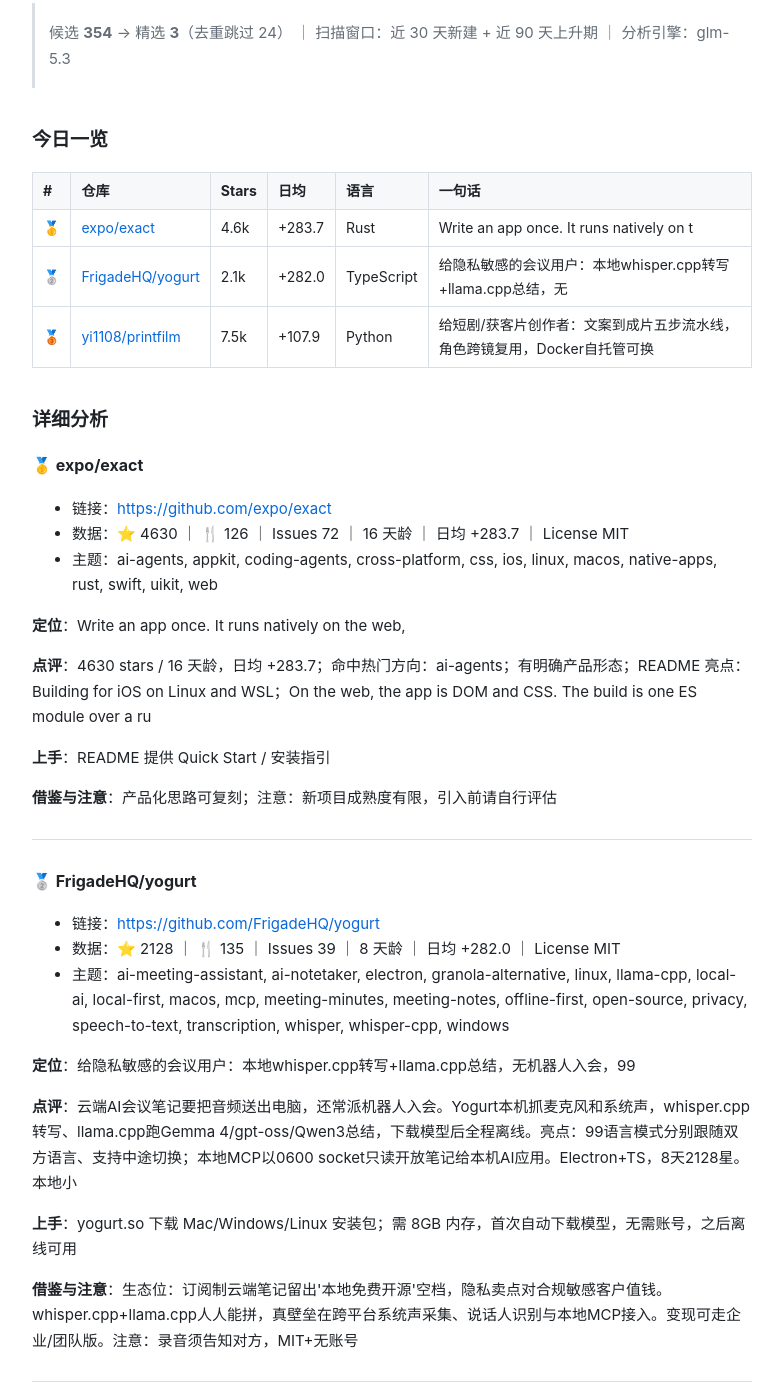
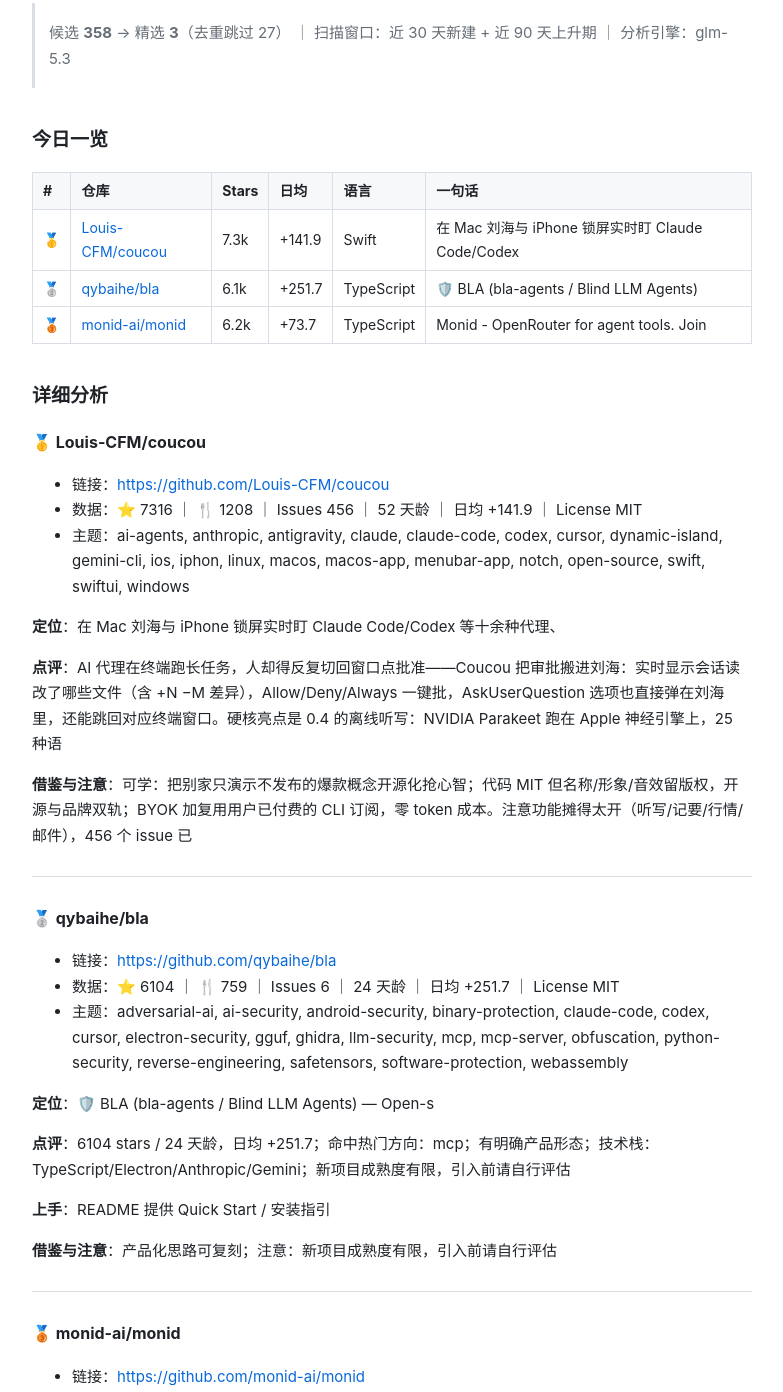
Before and after one commit to coolyi/ai-github-news, a plain HTML site: page 2026-11-18.html in a window 1280 px wide. Shown: the part 407-1799 px from the top of the page, without its empty margins (248-1031 px from the left). Drawn offline with Linux system fonts and the light colour scheme.

Commit message:
发布 2026-11-18 日报 [skip ci]

```diff
--- a/2026-11-18.html
+++ b/2026-11-18.html
@@ -42,7 +42,7 @@ footer.site { margin-top:48px; color:var(--muted); font-size:13px; border-top:1p
 <li><a href="./2026-11-17.html">2026年11月17日</a></li></ul></nav>
 <article><h1>GitHub AI 应用日报 · 2026-11-18</h1>
 <blockquote>
-<p>候选 <strong>354</strong> → 精选 <strong>3</strong>（去重跳过 24） ｜ 扫描窗口：近 30 天新建 + 近 90 天上升期 ｜ 分析引擎：glm-5.3</p>
+<p>候选 <strong>358</strong> → 精选 <strong>3</strong>（去重跳过 27） ｜ 扫描窗口：近 30 天新建 + 近 90 天上升期 ｜ 分析引擎：glm-5.3</p>
 </blockquote>
 <h2>今日一览</h2>
 <table>
@@ -58,65 +58,64 @@ footer.site { margin-top:48px; color:var(--muted); font-size:13px; border-top:1p
 </thead>
 <tbody><tr>
 <td>🥇</td>
-<td><a href="https://github.com/expo/exact">expo/exact</a></td>
-<td>4.6k</td>
-<td>+283.7</td>
-<td>Rust</td>
-<td>Write an app once. It runs natively on t</td>
+<td><a href="https://github.com/Louis-CFM/coucou">Louis-CFM/coucou</a></td>
+<td>7.3k</td>
+<td>+141.9</td>
+<td>Swift</td>
+<td>在 Mac 刘海与 iPhone 锁屏实时盯 Claude Code/Codex</td>
 </tr>
 <tr>
 <td>🥈</td>
-<td><a href="https://github.com/FrigadeHQ/yogurt">FrigadeHQ/yogurt</a></td>
-<td>2.1k</td>
-<td>+282.0</td>
+<td><a href="https://github.com/qybaihe/bla">qybaihe/bla</a></td>
+<td>6.1k</td>
+<td>+251.7</td>
 <td>TypeScript</td>
-<td>给隐私敏感的会议用户：本地whisper.cpp转写+llama.cpp总结，无</td>
+<td>🛡️ BLA (bla-agents / Blind LLM Agents)</td>
 </tr>
 <tr>
 <td>🥉</td>
-<td><a href="https://github.com/yi1108/printfilm">yi1108/printfilm</a></td>
-<td>7.5k</td>
-<td>+107.9</td>
-<td>Python</td>
-<td>给短剧/获客片创作者：文案到成片五步流水线，角色跨镜复用，Docker自托管可换</td>
+<td><a href="https://github.com/monid-ai/monid">monid-ai/monid</a></td>
+<td>6.2k</td>
+<td>+73.7</td>
+<td>TypeScript</td>
+<td>Monid - OpenRouter for agent tools. Join</td>
 </tr>
 </tbody></table>
 <h2>详细分析</h2>
-<h3>🥇 expo/exact</h3>
+<h3>🥇 Louis-CFM/coucou</h3>
 <ul>
-<li>链接：<a href="https://github.com/expo/exact">https://github.com/expo/exact</a></li>
-<li>数据：⭐ 4630 ｜ 🍴 126 ｜ Issues 72 ｜ 16 天龄 ｜ 日均 +283.7 ｜ License MIT</li>
-<li>主题：ai-agents, appkit, coding-agents, cross-platform, css, ios, linux, macos, native-apps, rust, swift, uikit, web</li>
+<li>链接：<a href="https://github.com/Louis-CFM/coucou">https://github.com/Louis-CFM/coucou</a></li>
+<li>数据：⭐ 7316 ｜ 🍴 1208 ｜ Issues 456 ｜ 52 天龄 ｜ 日均 +141.9 ｜ License MIT</li>
+<li>主题：ai-agents, anthropic, antigravity, claude, claude-code, codex, cursor, dynamic-island, gemini-cli, ios, iphon, linux, macos, macos-app, menubar-app, notch, open-source, swift, swiftui, windows</li>
 </ul>
-<p><strong>定位</strong>：Write an app once. It runs natively on the web, </p>
-<p><strong>点评</strong>：4630 stars / 16 天龄，日均 +283.7；命中热门方向：ai-agents；有明确产品形态；README 亮点：Building for iOS on Linux and WSL；On the web, the app is DOM and CSS. The build is one ES module over a ru</p>
+<p><strong>定位</strong>：在 Mac 刘海与 iPhone 锁屏实时盯 Claude Code/Codex 等十余种代理、</p>
+<p><strong>点评</strong>：AI 代理在终端跑长任务，人却得反复切回窗口点批准——Coucou 把审批搬进刘海：实时显示会话读改了哪些文件（含 +N −M 差异），Allow/Deny/Always 一键批，AskUserQuestion 选项也直接弹在刘海里，还能跳回对应终端窗口。硬核亮点是 0.4 的离线听写：NVIDIA Parakeet 跑在 Apple 神经引擎上，25 种语</p>
+<p><strong>借鉴与注意</strong>：可学：把别家只演示不发布的爆款概念开源化抢心智；代码 MIT 但名称/形象/音效留版权，开源与品牌双轨；BYOK 加复用用户已付费的 CLI 订阅，零 token 成本。注意功能摊得太开（听写/记要/行情/邮件），456 个 issue 已</p>
+<hr>
+<h3>🥈 qybaihe/bla</h3>
+<ul>
+<li>链接：<a href="https://github.com/qybaihe/bla">https://github.com/qybaihe/bla</a></li>
+<li>数据：⭐ 6104 ｜ 🍴 759 ｜ Issues 6 ｜ 24 天龄 ｜ 日均 +251.7 ｜ License MIT</li>
+<li>主题：adversarial-ai, ai-security, android-security, binary-protection, claude-code, codex, cursor, electron-security, gguf, ghidra, llm-security, mcp, mcp-server, obfuscation, python-security, reverse-engineering, safetensors, software-protection, webassembly</li>
+</ul>
+<p><strong>定位</strong>：🛡️ BLA (bla-agents / Blind LLM Agents) — Open-s</p>
+<p><strong>点评</strong>：6104 stars / 24 天龄，日均 +251.7；命中热门方向：mcp；有明确产品形态；技术栈：TypeScript/Electron/Anthropic/Gemini；新项目成熟度有限，引入前请自行评估</p>
 <p><strong>上手</strong>：README 提供 Quick Start / 安装指引</p>
 <p><strong>借鉴与注意</strong>：产品化思路可复刻；注意：新项目成熟度有限，引入前请自行评估</p>
 <hr>
-<h3>🥈 FrigadeHQ/yogurt</h3>
+<h3>🥉 monid-ai/monid</h3>
 <ul>
-<li>链接：<a href="https://github.com/FrigadeHQ/yogurt">https://github.com/FrigadeHQ/yogurt</a></li>
-<li>数据：⭐ 2128 ｜ 🍴 135 ｜ Issues 39 ｜ 8 天龄 ｜ 日均 +282.0 ｜ License MIT</li>
-<li>主题：ai-meeting-assistant, ai-notetaker, electron, granola-alternative, linux, llama-cpp, local-ai, local-first, macos, mcp, meeting-minutes, meeting-notes, offline-first, open-source, privacy, speech-to-text, transcription, whisper, whisper-cpp, windows</li>
+<li>链接：<a href="https://github.com/monid-ai/monid">https://github.com/monid-ai/monid</a></li>
+<li>数据：⭐ 6216 ｜ 🍴 802 ｜ Issues 202 ｜ 84 天龄 ｜ 日均 +73.7 ｜ License MIT</li>
+<li>主题：ai-agents, developer-tools</li>
 </ul>
-<p><strong>定位</strong>：给隐私敏感的会议用户：本地whisper.cpp转写+llama.cpp总结，无机器人入会，99</p>
-<p><strong>点评</strong>：云端AI会议笔记要把音频送出电脑，还常派机器人入会。Yogurt本机抓麦克风和系统声，whisper.cpp转写、llama.cpp跑Gemma 4/gpt-oss/Qwen3总结，下载模型后全程离线。亮点：99语言模式分别跟随双方语言、支持中途切换；本地MCP以0600 socket只读开放笔记给本机AI应用。Electron+TS，8天2128星。本地小</p>
-<p><strong>上手</strong>：yogurt.so 下载 Mac/Windows/Linux 安装包；需 8GB 内存，首次自动下载模型，无需账号，之后离线可用</p>
-<p><strong>借鉴与注意</strong>：生态位：订阅制云端笔记留出&#39;本地免费开源&#39;空档，隐私卖点对合规敏感客户值钱。whisper.cpp+llama.cpp人人能拼，真壁垒在跨平台系统声采集、说话人识别与本地MCP接入。变现可走企业/团队版。注意：录音须告知对方，MIT+无账号</p>
-<hr>
-<h3>🥉 yi1108/printfilm</h3>
-<ul>
-<li>链接：<a href="https://github.com/yi1108/printfilm">https://github.com/yi1108/printfilm</a></li>
-<li>数据：⭐ 7476 ｜ 🍴 845 ｜ Issues 10 ｜ 69 天龄 ｜ 日均 +107.9 ｜ License MIT</li>
-<li>主题：ai, ai-video, short-drama, short-video</li>
-</ul>
-<p><strong>定位</strong>：给短剧/获客片创作者：文案到成片五步流水线，角色跨镜复用，Docker自托管可换模型</p>
-<p><strong>点评</strong>：AI视频的痛点是单镜能生成、拼不成片：角色不一致、流程断裂。它用分步流水线应对，每步停下待检，画风参考图加前镜图延续角色视觉。硬核点：进程内scheduler/executor/poller任务平台免Celery Worker，两条产品线共用生成能力，模型后台可换不改代码。FastAPI+React19栈，经TokenFree调seedream/seedan</p>
-<p><strong>上手</strong>：cp deploy/.env.docker.example 填 TokenFree Key → docker compose --e</p>
-<p><strong>借鉴与注意</strong>：生态位准：不做通用生成器，切&#39;拼成可投放成片&#39;的流程空白。变现已内置：按用量计费+易支付+订单模板后台，开箱即SaaS。MIT+模型后台可换，可垂直改版做电商获客片。最大风险：生成全押TokenFree聚合API，成本与合规不可控。</p>
+<p><strong>定位</strong>：Monid - OpenRouter for agent tools. Join our com</p>
+<p><strong>点评</strong>：6216 stars / 84 天龄，日均 +73.7；命中热门方向：ai-agents；有明确产品形态；技术栈：TypeScript；新项目成熟度有限，引入前请自行评估</p>
+<p><strong>上手</strong>：README 提供 Quick Start / 安装指引</p>
+<p><strong>借鉴与注意</strong>：产品化思路可复刻；注意：新项目成熟度有限，引入前请自行评估</p>
 <hr>
 <blockquote>
-<p>由 <a href="https://github.com/">iGithubNews</a> 自动生成 ｜ 数据来源 GitHub Search API ｜ 生成时间 2026/11/18 17:12:59</p>
+<p>由 <a href="https://github.com/">iGithubNews</a> 自动生成 ｜ 数据来源 GitHub Search API ｜ 生成时间 2026/11/18 19:34:38</p>
 </blockquote>
 
 </article>
```
Also changed, not shown: index.html (+40 -41 lines), 1 other file.
